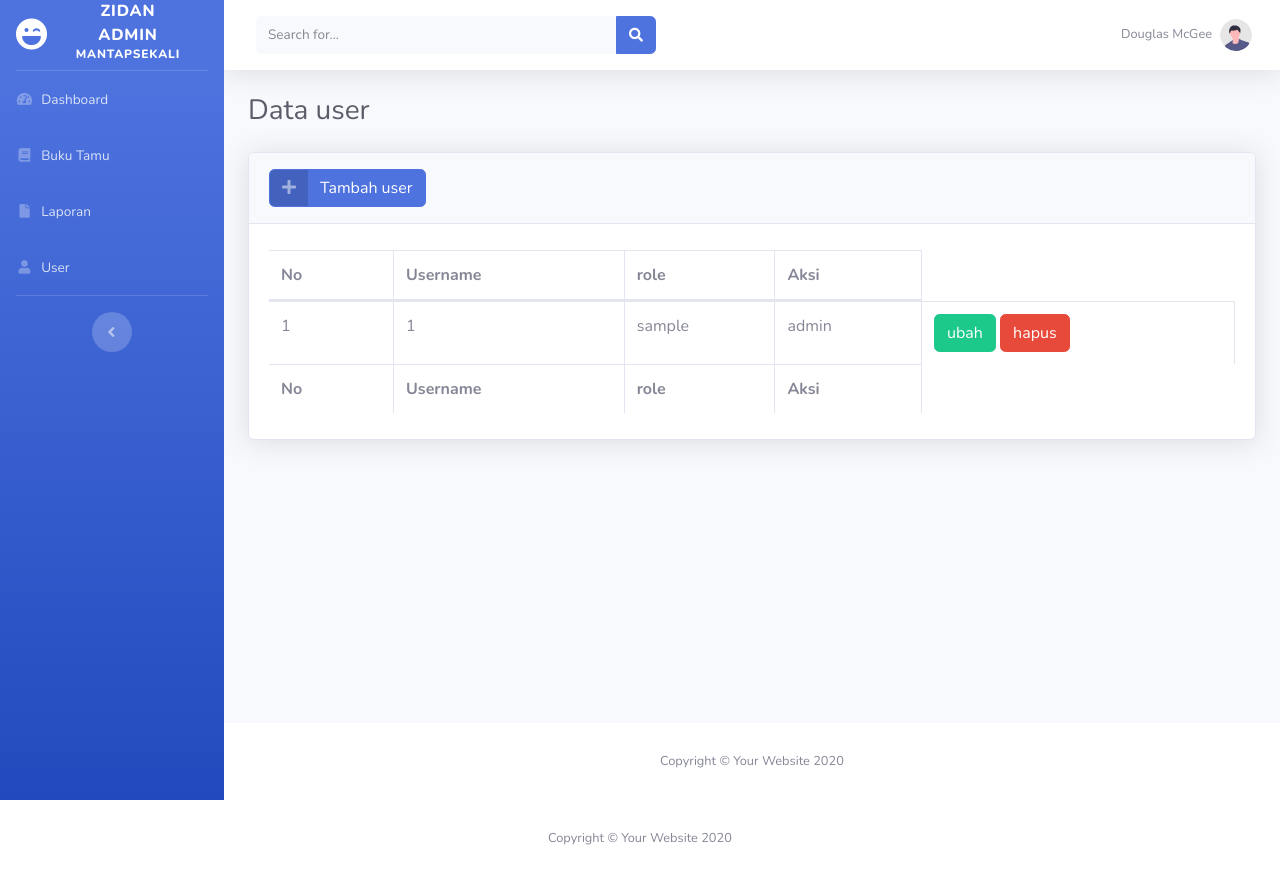
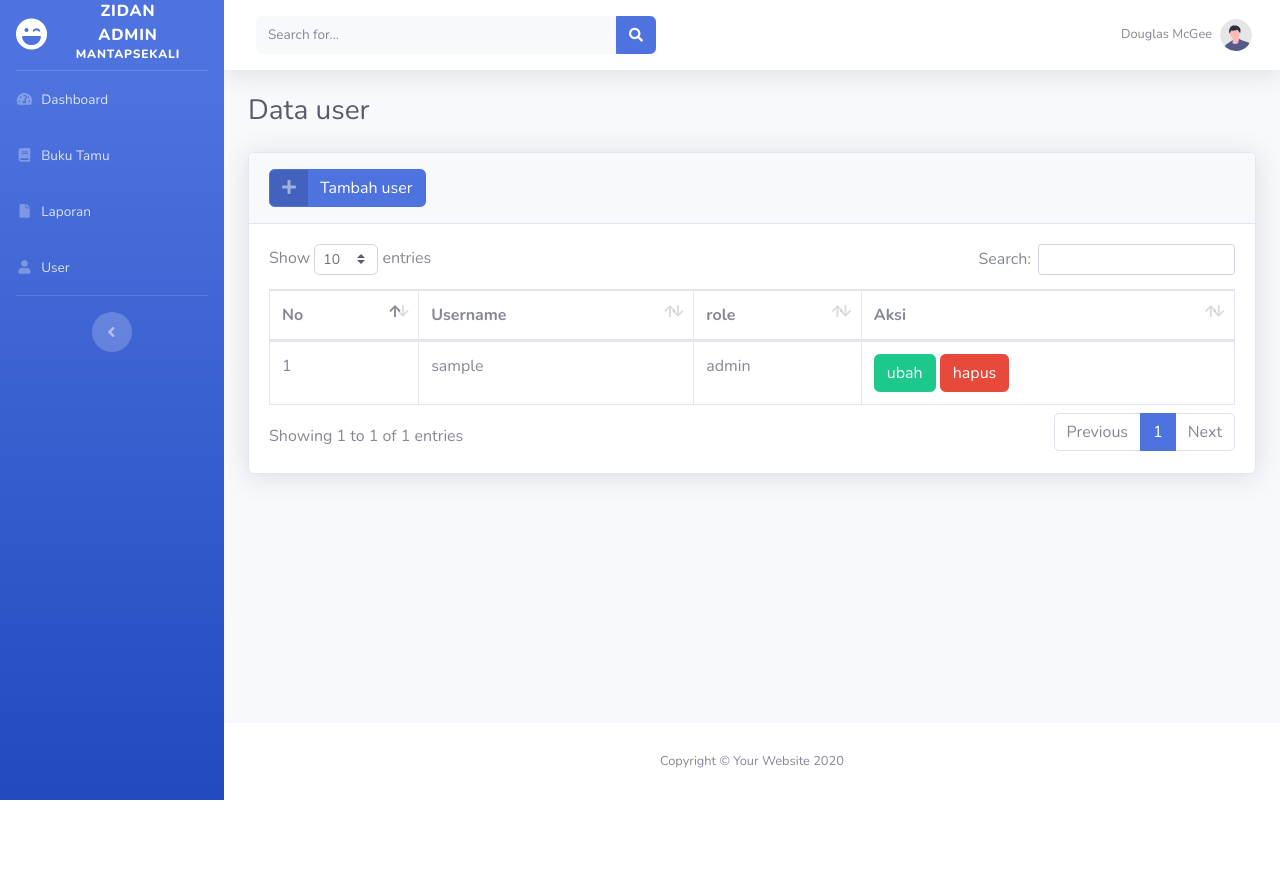
Before and after one commit to ZidannAR/web, a PHP site: page /users.php in a window 1280 px wide. After the commit the page ends 800 px from the top, so only its background shows below. Run offline with PHP 8.4, Linux system fonts and the light colour scheme; tables that the repository leaves empty or names only in its code hold one stand-in row (values such as "Sample post"); data that the repository does not hold is empty.

Commit message:
menambahkan data user (cihuyyy akhir nya bisa setelah sekian lama data tidak berhasil disimpan)

```diff
--- a/function.php
+++ b/function.php
@@ -60,3 +60,19 @@
        return mysqli_affected_rows($koneksi);
 
 }
+
+function tambah_user ($data) {
+       global $koneksi;
+
+$kode = htmlspecialchars($data["id_user"]);
+$username = htmlspecialchars($data["username"]);
+$password = htmlspecialchars($data["password"]);
+$user_role = htmlspecialchars($data["user_role"]);
+
+$password_hash = password_hash ($password, PASSWORD_DEFAULT);
+$query = "INSERT INTO users (id_user, username, password, user_role) VALUES ('$kode', '$username', '$password_hash', '$user_role')";
+
+
+mysqli_query($koneksi, $query);
+return mysqli_affected_rows($koneksi);
+}
--- a/templates/footer.php
+++ b/templates/footer.php
@@ -2,13 +2,7 @@
             <!-- End of Main Content -->
 
             <!-- Footer -->
-            <footer class="sticky-footer bg-white">
-                <div class="container my-auto">
-                    <div class="copyright text-center my-auto">
-                        <span>Copyright &copy; Your Website 2020</span>
-                    </div>
-                </div>
-            </footer>
+
             <!-- End of Footer -->
 
         </div>
--- a/users.php
+++ b/users.php
@@ -86,24 +86,14 @@
                              <tr>
 
                                  <td><?= $no++; ?></td>
-                                 <td><?= $user['id_user'] ?></td>
                                  <td><?= $user['username'] ?></td>
                                  <td><?= $user['user_role'] ?></td>
-                                 <td><a class="btn btn-success" href="edit-tamu.php?id=<?= $user['id_user'] ?>">ubah</a>
+                                 <td>
+                                   <a class="btn btn-success" href="edit-tamu.php?id=<?= $user['id_user'] ?>">ubah</a>
                                      <a onclick="comfirm('apakah anda yakin menghapus data ini?')" class="btn btn-danger" href="hapus_tamu.php?id=<?= $user['id_user'] ?>" >hapus</a>
                                  </td>
                              </tr>
                          <?php endforeach; ?>
-                         <tbody>
-
-                             <tr>
-                              <th>No</th>
-                                 <th>Username</th>
-                                 <th>role</th>
-                                 <th>Aksi</th>
-                             </tr>
-
-                         </tbody>
                      </table>
                  </div>
              </div>
@@ -157,16 +147,16 @@
  </div>
 
  <?php
-    $query = mysqli_query($koneksi, "SELECT max(id_tamu) as kodeTerbesar FROM users");
+    $query = mysqli_query($koneksi, "SELECT max(id_user) as kodeTerbesar FROM users");
     $data = mysqli_fetch_array($query);
-    $kodeTamu = $data['kodeTerbesar'];
+    $kodeuser = $data['kodeTerbesar'];
 
     $urutan = (int) substr($kodeuser, 3, 2);
 
     $urutan++;
 
     $huruf = "usr";
-    $kodeTamu = $huruf . sprintf("%03s", $urutan);
+    $kodeuser = $huruf . sprintf("%02s", $urutan);
     ?>
  <!-- Modal -->
  <div class="modal fade" id="tambahModal" tabindex="-1" aria-labelledby="tambahModalLabel" aria-hidden="true">
@@ -180,12 +170,12 @@
              </div>
              <div class="modal-body">
                  <div class="modal-body">
-                     <form method="post" action="">
+                     <form method="POST" action="">
                          <input type="hidden" name="id_user" id="id_user" value="<?= $kodeuser ?>">
                          <div class="form-group row">
-                             <label for="nama_user" class="col-sm-3 col-form-label">Username</label>
+                             <label for="username" class="col-sm-3 col-form-label">Username</label>
                              <div class="col-sm-8">
-                                 <input type="text" class="form-control" id="nama_user" name="nama_user">
+                                 <input type="text" class="form-control" id="username" name="username">
                              </div>
                          </div>
                          <div class="form-group row">
@@ -203,6 +193,10 @@
                                  </select>
                              </div>
                          </div>
+                         <div class="modal-footer">
+                     <button type="button" class="btn btn-secondary" data-dismiss="modal">Keluar</button>
+                     <button type="submit" name="simpan" class="btn btn-primary">Simpan</button>
+                 </div>
                  </div>
                  </form>
              </div>
@@ -210,6 +204,7 @@
      </div>
  </div>
  </div>
+
 
  <!-- Bootstrap core JavaScript-->
  <script src="vendor/jquery/jquery.min.js"></script>
```
